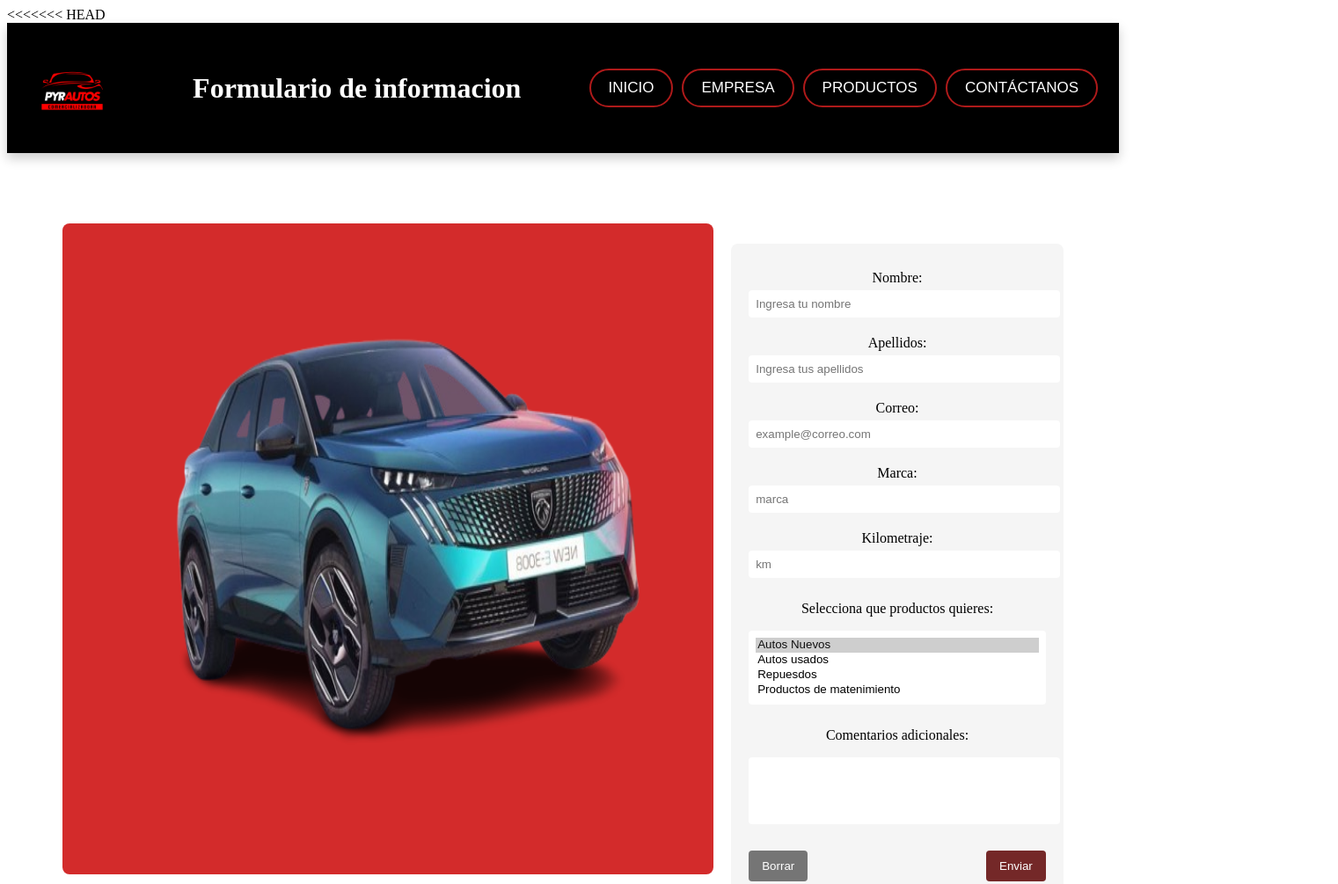
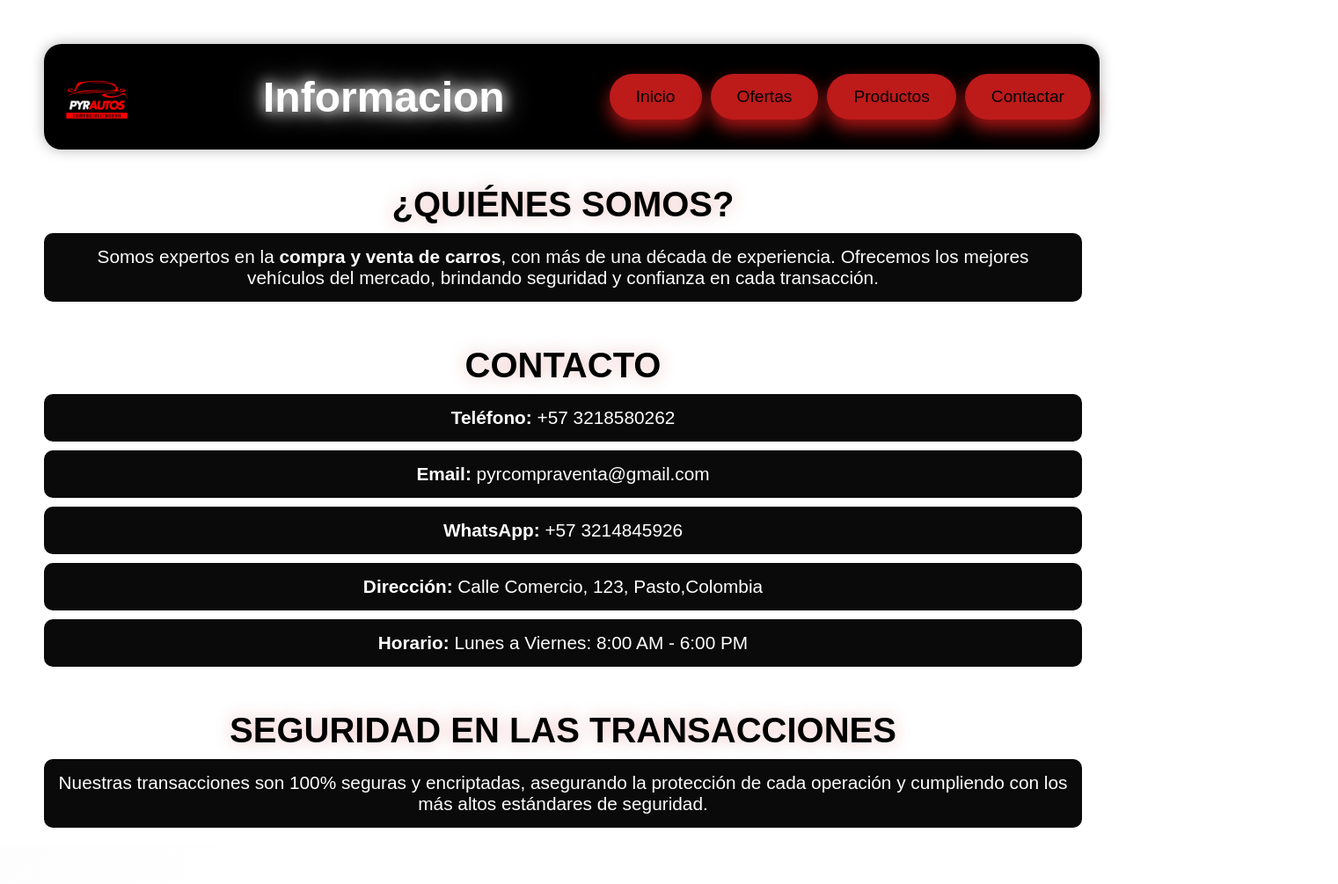
Before and after one commit to alejo150224/suma_autos, a plain HTML site: page info.html in a window 1280 px wide. Shown: the top 1005 px of the page at 88% size, 1521 px wide, since content can reach past the window. Drawn offline with Linux system fonts and the light colour scheme.

Commit message:
se  agrego cambios paguina info

```diff
--- a/contactar.css
+++ b/contactar.css
@@ -0,0 +1,153 @@
+
+body {
+    font-family: 'Orbitron', sans-serif;
+    margin: 0;
+    padding: 0;
+    background: linear-gradient(120deg, #fbfbfd, #ffffff, #ffffff);
+    color: #fff;
+    overflow: hidden;
+    perspective: 1000px;
+}
+
+
+.animated-background {
+    position: fixed;
+    top: 0;
+    left: 0;
+    width: 100%;
+    height: 100%;
+    background: radial-gradient(circle, rgb(255, 255, 255), rgb(255, 255, 255));
+    animation: backgroundMove 10s ease-in-out infinite;
+    z-index: -1;
+}
+
+@keyframes backgroundMove {
+    0% { transform: translateY(0px); }
+    50% { transform: translateY(-50px); }
+    100% { transform: translateY(0px); }
+}
+
+
+.container {
+    text-align: center;
+    padding: 50px;
+    z-index: 2;
+}
+
+
+.header {
+    display: flex;
+    justify-content: space-between;
+    align-items: center;
+    width: 100%;
+    padding: 10px;
+    background: rgb(0, 0, 0);
+    border-radius: 20px;
+    box-shadow: 0 0 15px rgba(0, 0, 0, 0.3);
+}
+
+
+.logo {
+    width: 100px;
+    height: 100px;
+    transition: transform 0.5s ease, box-shadow 0.5s ease;
+    margin-right: 20px;
+}
+
+.logo:hover {
+    transform: rotateY(360deg) scale(1.1);
+    box-shadow: 0 10px 30px rgba(186, 15, 15, 0.512);
+}
+
+
+.title {
+    font-size: 3em;
+    color: #ffffff;
+    margin: 0;
+    flex-grow: 1;
+    text-align: center;
+    text-shadow: 0 0 15px rgb(252, 252, 252), 0 0 30px rgb(255, 255, 255);
+    transition: transform 0.5s ease;
+}
+
+.title:hover {
+    transform: scale(1.1) rotateX(10deg);
+}
+
+
+.buttons {
+    display: flex;
+    gap: 10px;
+}
+
+.btn {
+    background-color: #bd1a1a;
+    color: #000000;
+    border: none;
+    border-radius: 30px;
+    padding: 15px 30px;
+    font-size: 1.2em;
+    cursor: pointer;
+    transition: background-color 0.3s, transform 0.3s ease, box-shadow 0.3s;
+    box-shadow: 0 10px 20px rgba(172, 22, 22, 0.971);
+}
+
+.btn:hover {
+    background-color: #a81919;
+    color: #030303;
+    transform: scale(1.2) translateY(-10px);
+    box-shadow: 0 20px 40px rgba(183, 20, 20, 0.452);
+}
+
+
+.section-title {
+    font-size: 2.5em;
+    color: #000000;
+    text-transform: uppercase;
+    margin: 40px 0 20px;
+    text-shadow: 0 0 20px rgba(201, 20, 20, 0.289);
+    transition: transform 0.3s ease;
+}
+
+.section-title:hover {
+    transform: scale(1.1) rotateY(10deg);
+}
+
+
+.interactive-paragraph {
+    font-size: 1.3em;
+    margin: 10px 0;
+    color: #ffffff;
+    background: rgba(3, 2, 2, 0.964);
+    padding: 15px;
+    border-radius: 10px;
+    box-shadow: 0 4px 15px rgba(255, 255, 255, 0.43);
+    transition: transform 0.3s ease, color 0.3s;
+}
+
+.interactive-paragraph:hover {
+    transform: scale(1.1) rotateX(5deg);
+    color: rgb(186, 25, 25);
+}
+
+
+.security {
+    margin-top: 40px;
+}
+
+
+@keyframes float {
+    0% { transform: translateY(0); }
+    50% { transform: translateY(-20px); }
+    100% { transform: translateY(0); }
+}
+
+.interactive-paragraph {
+    animation: float 4s ease-in-out infinite;
+}
+
+
+.btn:active {
+    transform: scale(1) translateY(0);
+    box-shadow: 0 4px 6px rgb(255, 255, 255);
+}
--- a/info.css
+++ b/info.css
@@ -1,168 +1,3 @@
-<<<<<<< HEAD
-body {
-    font-family: 'Poppins', Arial, sans-serif;
-    line-height: 1.6;
-    margin: 0;
-    padding: 0;
-    background-color: #fffefe;
-    background-attachment: fixed;
- }
-
- header {
-     display: flex;
-     justify-content: space-between;
-     align-items: center;
-     background-color: #000000;
-     color: #fff;
-     padding: 1.5rem;
-     box-shadow: 0 6px 12px rgba(0, 0, 0, 0.2);
-     position: sticky;
-     top: 0;
-     z-index: 1000;
-     transition: all 0.3s ease-in-out;
- }
- header img {
-     max-width: 100px;
-     margin-right: 20px;
-     transition: transform 0.3s;
- }
- header img:hover {
-     transform: rotate(10deg) scale(1.1);
- }
- .navbar {
-     display: flex;
- }
- .nav-button {
-     background-color: transparent;
-     color: white;
-     border: 2px solid #af1a1a;
-     border-radius: 50px;
-     padding: 10px 20px;
-     margin-left: 10px;
-     font-size: 17px;
-     cursor: pointer;
-     transition: all 0.4s;
-     text-transform: uppercase;
- }
- .nav-button:hover {
-     background-color: #b21f1f;
-     color: #b11b1b;
-     transform: translateY(-5px);
-     box-shadow: 0 5px 15px rgba(0, 0, 0, 0.3);
- }
- .nav-button.active {
-     background-color: #ad1d1d;
-     color: #ffffff;
-     box-shadow: none;
- }
- .container {
-    display: flex;
-    justify-content: center;
-    align-items: center;
-    height: 100vh;
-    width: 90%;
-    margin: auto;
- }
-
- .imagen {
-    background-color: #d32b2b;
-    padding: 20px;
-    border-radius: 8px;
-    margin-right: 20px;
-    height: 700px;
-    width: 700px;
-    transition: transform 0.2s;
- }
-
- .imagen img {
-    width: 700px;
-    padding: 20px;
-    border-radius: 8px;
-    justify-content: center;
-    display: flex;
-    align-items: center;
-    height: 600px;
-    transform: scaleX(-1);
- }
-
-
-
-
-   .imagen:hover {
-       transform: scale(1.1);
-   }
-
-   tr:nth-child(even) {
-       background-color: #f9f9f9;
-   }
-
- .formulario {
-    margin-top: 200px;
-    margin-bottom:  150px;
-    background-color: #f5f5f5;
-    color: black;
-    padding: 20px;
-    border-radius: 8px;
-    width: 40%;
- }
-
- h1 {
-    margin-bottom: 20px;
- }
-
- form {
-    display: flex;
-    flex-direction: column;
- }
-
- label {
-    margin: 10px 0 5px 0;
- }
-
- input[type="text"],
- input[type="email"],
- textarea,
- select {
-    width: 100%;
-    padding: 8px;
-    margin-bottom: 10px;
-    border-radius: 4px;
-    border: none;
- }
-
- input[type="radio"],
- input[type="checkbox"] {
-    margin-right: 5px;
- }
-
- textarea {
-    resize: none;
- }
-
- .botones {
-    display: flex;
-    justify-content: space-between;
-    margin-top: 20px;
- }
-
- button {
-    padding: 10px 15px;
-    border: none;
-    border-radius: 4px;
-    cursor: pointer;
- }
-
- button[type="reset"] {
-    background-color: #757575;
-    color: white;
- }
-
- button[type="submit"] {
-    background-color: #742828;
-    color: white;
- }
-
-=======
 
 body {
     font-family: 'Orbitron', sans-serif;
@@ -316,4 +151,3 @@ body {
     transform: scale(1) translateY(0);
     box-shadow: 0 4px 6px rgb(255, 255, 255);
 }
->>>>>>> 16458932d58efb3aba330e3822bf9c2b4f154d55
--- a/info.html
+++ b/info.html
@@ -1,75 +1,8 @@
 <!DOCTYPE html>
-<<<<<<< HEAD
-<html lang="en">
-<head>
-    <meta charset="UTF-8">
-    <meta name="viewport" content="width=device-width, initial-scale=1.0">
-    <title>Formulario de Venta de Autos</title>
-    <link rel="stylesheet" href="info.css">
-</head>
-<body>
-    <header>
-        <img src="img2/8.png" alt="Logo" />
-        <h1>Formulario de informacion</h1>
-        <div class="navbar">
-            <button class="nav-button">Inicio</button>
-            <button class="nav-button">Empresa</button>
-            <button class="nav-button ">Productos</button>
-            <button class="nav-button">Contáctanos</button>
-        </div>
-    </header>
-    <div class="container">
-        <div class="imagen">
-            <img src="img1/imagen2.png" alt="Auto azul">
-        </div>
-        <div class="formulario">
-
-            <form id="solicitudForm">
-                <label for="nombre">Nombre:</label>
-            <input type="text" id="nombre" name="nombre" placeholder="Ingresa tu nombre">
-
-            <label for="apellidos">Apellidos:</label>
-            <input type="text" id="apellidos" name="apellidos" placeholder="Ingresa tus apellidos">
-
-            <label for="correo">Correo:</label>
-            <input type="email" id="correo" name="correo" placeholder="example@correo.com">
-            <label for="correo">Marca:</label>
-            <input type="email" id="correo" name="correo" placeholder="marca">
-
-            <label for="correo">Kilometraje:</label>
-            <input type="email" id="correo" name="correo" placeholder="km">
-
-
-
-                <p>Selecciona que productos quieres:</p>
-                <select name="idiomas" id="idiomas" multiple>
-                    <option value="Español" selected>Autos Nuevos</option>
-                    <option value="Inglés">Autos usados</option>
-                    <option value="Francés">Repuesdos</option>
-                    <option value="Alemán">Productos de matenimiento</option>
-                </select>
-
-                <p>Comentarios adicionales:</p>
-                <textarea id="comentarios" name="comentarios" rows="4"></textarea>
-
-                <div class="botones">
-                    <button type="reset">Borrar</button>
-                    <button type="submit">Enviar</button>
-                </div>
-            </form>
-        </div>
-    </div>
-</body>
-</html>
-
-
-
-=======
 <html lang="es">
 <head>
     <meta charset="UTF-8">
     <meta name="viewport" content="width=device-width, initial-scale=1.0">
-    <title>Compraventa </title>
     <link rel="stylesheet" href="info.css">
 </head>
 <body>
@@ -115,4 +48,3 @@
     <script src="script.js"></script>
 </body>
 </html>
->>>>>>> 16458932d58efb3aba330e3822bf9c2b4f154d55
```
Also changed, not shown: contactar.html (+44 -0 lines).
